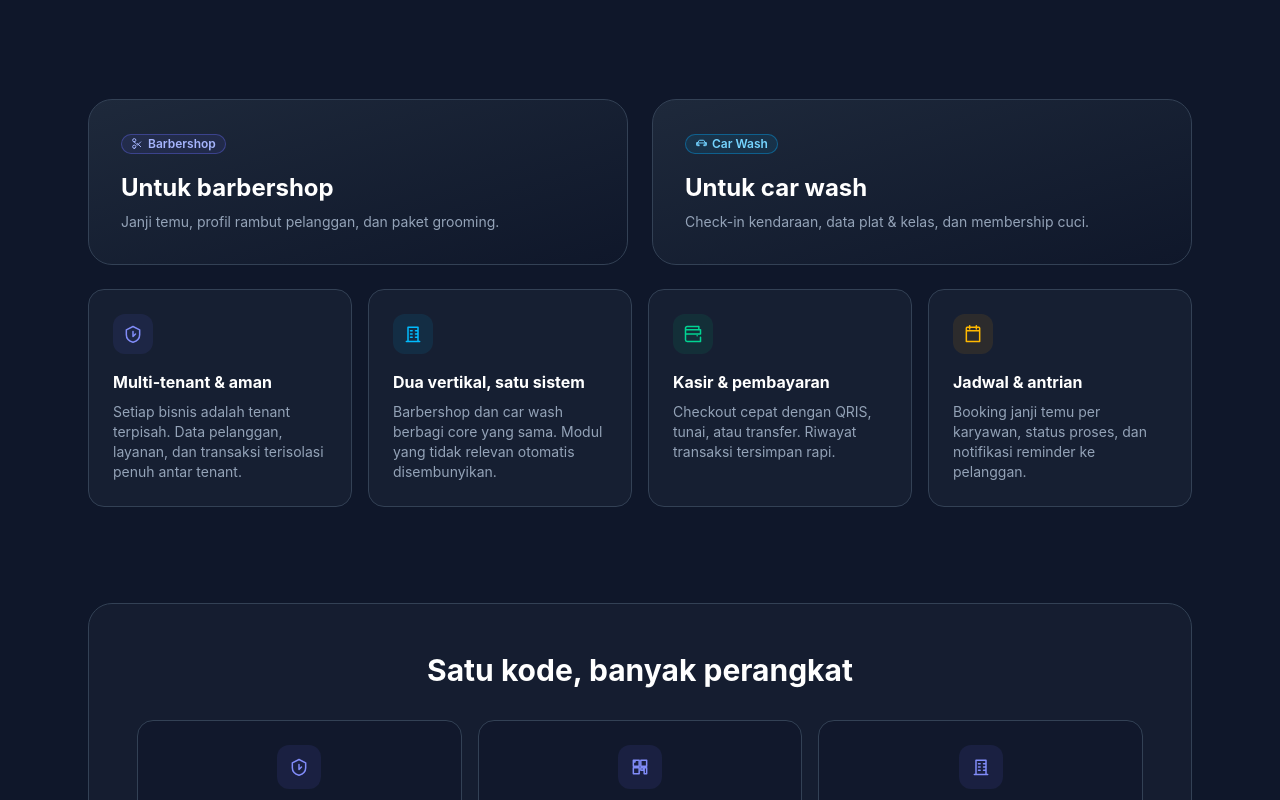
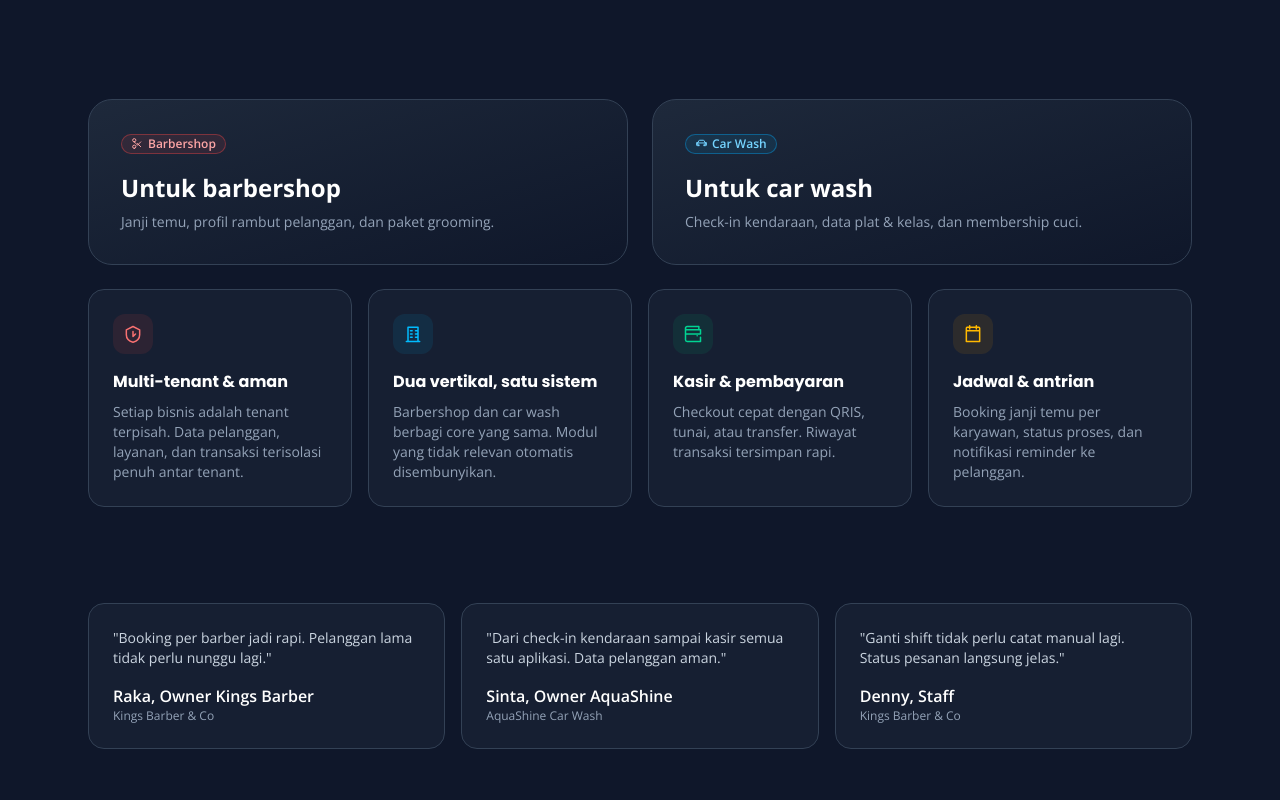
Before and after one commit to khayzerrrrr/washcut-, a React (Vite) app in the folder apps/web/: page / in a window 1280 px wide. Shown: the part 720-1520 px from the top of the page. Built offline with nearby package versions, Linux system fonts and the light colour scheme.

Commit message:
UI/UX redesign via skill ui-ux-pro-max: aksen merah premium, Poppins/Open Sans, skeleton loading, landing social proof + docs/design.md

```diff
--- a/apps/web/src/App.tsx
+++ b/apps/web/src/App.tsx
@@ -12,6 +12,7 @@ import { Bookings } from './pages/Bookings';
 import { Checkout } from './pages/Checkout';
 import { TenantsAdmin } from './pages/TenantsAdmin';
 import { AppLayout } from './components/layout/AppLayout';
+import { Skeleton } from './components/ui/Card';
 
 function BusinessGate() {
   const { businessId } = useParams();
@@ -23,7 +24,17 @@ function BusinessGate() {
   }, [businessId]);
 
   if (missing) return <div className="p-10 text-center text-ink-500">Bisnis tidak ditemukan.</div>;
-  if (!business) return <div className="p-10 text-center text-ink-400">Memuat...</div>;
+  if (!business)
+    return (
+      <div className="p-8">
+        <Skeleton className="mb-4 h-8 w-64" />
+        <div className="grid gap-4 sm:grid-cols-2 lg:grid-cols-4">
+          {Array.from({ length: 4 }).map((_, i) => (
+            <Skeleton key={i} className="h-24" />
+          ))}
+        </div>
+      </div>
+    );
   return <AppLayout business={business} />;
 }
 
--- a/apps/web/src/components/ui/Modal.tsx
+++ b/apps/web/src/components/ui/Modal.tsx
@@ -9,7 +9,7 @@ export function Modal({ open, onClose, title, children, wide }: { open: boolean;
         onClick={(e) => e.stopPropagation()}
       >
         <div className="sticky top-0 flex items-center justify-between border-b border-ink-200 bg-white px-5 py-4">
-          <h3 className="font-bold text-ink-900">{title}</h3>
+          <h3 className="font-display font-bold text-ink-900">{title}</h3>
           <button onClick={onClose} className="rounded-lg p-1.5 text-ink-400 hover:bg-ink-100 hover:text-ink-700">
             <svg width="20" height="20" viewBox="0 0 24 24" fill="none" stroke="currentColor" strokeWidth="2">
               <path d="M18 6 6 18M6 6l12 12" />
--- a/apps/web/src/index.css
+++ b/apps/web/src/index.css
@@ -1,17 +1,21 @@
+@import url('https://fonts.googleapis.com/css2?family=Open+Sans:wght@400;500;600;700&family=Poppins:wght@500;600;700;800&display=swap');
 @import "tailwindcss";
 
 @theme {
-  --font-sans: "Inter", ui-sans-serif, system-ui, sans-serif;
-  --color-brand-50: #eef2ff;
-  --color-brand-100: #e0e7ff;
-  --color-brand-200: #c7d2fe;
-  --color-brand-300: #a5b4fc;
-  --color-brand-400: #818cf8;
-  --color-brand-500: #6366f1;
-  --color-brand-600: #4f46e5;
-  --color-brand-700: #4338ca;
-  --color-brand-800: #3730a3;
-  --color-brand-900: #312e81;
+  --font-sans: "Open Sans", ui-sans-serif, system-ui, sans-serif;
+  --font-display: "Poppins", ui-sans-serif, system-ui, sans-serif;
+
+  --color-brand-50: #fef2f2;
+  --color-brand-100: #fee2e2;
+  --color-brand-200: #fecaca;
+  --color-brand-300: #fca5a5;
+  --color-brand-400: #f87171;
+  --color-brand-500: #ef4444;
+  --color-brand-600: #dc2626;
+  --color-brand-700: #b91c1c;
+  --color-brand-800: #991b1b;
+  --color-brand-900: #7f1d1d;
+
   --color-ink-50: #f8fafc;
   --color-ink-100: #f1f5f9;
   --color-ink-200: #e2e8f0;
@@ -28,17 +32,33 @@ html {
   scroll-behavior: smooth;
 }
 
+@media (prefers-reduced-motion: reduce) {
+  html {
+    scroll-behavior: auto;
+  }
+  *,
+  *::before,
+  *::after {
+    animation-duration: 0.01ms !important;
+    transition-duration: 0.01ms !important;
+  }
+}
+
 body {
   @apply bg-ink-50 text-ink-900 antialiased;
 }
 
+:focus-visible {
+  @apply outline-2 outline-offset-2 outline-brand-600;
+}
+
 @layer components {
   .card {
-    @apply bg-white rounded-2xl border border-ink-200/70 shadow-[0_1px_3px_rgba(15,23,42,0.05)];
+    @apply bg-white rounded-2xl border border-ink-200/80 shadow-sm;
   }
 
   .input {
-    @apply w-full rounded-xl border border-ink-300 bg-white px-3.5 py-2.5 text-sm text-ink-900 placeholder:text-ink-400 focus:outline-none focus:ring-2 focus:ring-brand-500/30 focus:border-brand-500 transition;
+    @apply w-full rounded-xl border border-ink-300 bg-white px-3.5 py-2.5 text-sm text-ink-900 placeholder:text-ink-400 focus:outline-none focus:ring-2 focus:ring-brand-600/25 focus:border-brand-500 transition;
   }
 
   .label {
@@ -73,3 +93,7 @@ body {
 @utility btn-outline {
   @apply inline-flex items-center justify-center gap-2 rounded-xl px-4 py-2.5 text-sm font-semibold transition-colors cursor-pointer select-none border border-ink-300 text-ink-700 hover:bg-ink-50 hover:border-ink-400;
 }
+
+@utility font-display {
+  font-family: var(--font-display);
+}
--- a/apps/web/src/pages/BusinessSelect.tsx
+++ b/apps/web/src/pages/BusinessSelect.tsx
@@ -41,7 +41,7 @@ export function BusinessSelect() {
           <Link to="/" className="text-sm font-semibold text-ink-500 hover:text-ink-800">← Beranda</Link>
           <span className="badge ring-1 ring-inset ring-brand-200 bg-brand-50 text-brand-700">Owner</span>
         </div>
-        <h1 className="text-2xl font-bold text-ink-900">Pilih Bisnis</h1>
+        <h1 className="font-display text-2xl font-bold text-ink-900">Pilih Bisnis</h1>
         <p className="mt-1 text-sm text-ink-500">Anda memiliki {list.length} bisnis. Pilih untuk masuk ke dashboard.</p>
 
         <div className="mt-6 grid gap-4 sm:grid-cols-2">
--- a/apps/web/src/pages/Landing.tsx
+++ b/apps/web/src/pages/Landing.tsx
@@ -31,7 +31,7 @@ const features = [
 export function Landing() {
   return (
     <div className="min-h-screen bg-ink-900 text-white">
-      <div className="pointer-events-none fixed inset-0 bg-[radial-gradient(ellipse_at_top,rgba(79,70,229,0.18),transparent_60%)]" />
+      <div className="pointer-events-none fixed inset-0 bg-[radial-gradient(ellipse_at_top,rgba(220,38,38,0.16),transparent_60%)]" />
 
       <header className="relative mx-auto flex max-w-6xl items-center justify-between px-6 py-5">
         <div className="flex items-center gap-2">
@@ -49,7 +49,7 @@ export function Landing() {
         <span className="badge ring-1 ring-inset ring-brand-500/40 bg-brand-500/10 text-brand-300">
           Platform SaaS untuk bisnis jasa lokal
         </span>
-        <h1 className="mx-auto mt-6 max-w-3xl text-4xl font-extrabold leading-tight tracking-tight sm:text-6xl">
+        <h1 className="font-display mx-auto mt-6 max-w-3xl text-4xl font-extrabold leading-tight tracking-tight sm:text-6xl">
           Satu dashboard untuk <span className="text-brand-400">barbershop</span> dan{' '}
           <span className="text-sky-400">car wash</span>
         </h1>
@@ -95,16 +95,34 @@ export function Landing() {
               <span className={`inline-flex h-10 w-10 items-center justify-center rounded-xl ${f.tone}`}>
                 <Icon name={f.icon} size={20} />
               </span>
-              <h3 className="mt-4 font-bold">{f.title}</h3>
+              <h3 className="font-display mt-4 font-bold">{f.title}</h3>
               <p className="mt-2 text-sm text-ink-400">{f.desc}</p>
             </div>
           ))}
         </div>
       </section>
 
+      <section className="relative mx-auto max-w-6xl px-6 py-12">
+        <div className="grid gap-4 md:grid-cols-3">
+          {[
+            ['Raka, Owner Kings Barber', 'Booking per barber jadi rapi. Pelanggan lama tidak perlu nunggu lagi.', 'Kings Barber & Co'],
+            ['Sinta, Owner AquaShine', 'Dari check-in kendaraan sampai kasir semua satu aplikasi. Data pelanggan aman.', 'AquaShine Car Wash'],
+            ['Denny, Staff', 'Ganti shift tidak perlu catat manual lagi. Status pesanan langsung jelas.', 'Kings Barber & Co'],
+          ].map(([name, quote, role]) => (
+            <figure key={name} className="rounded-2xl border border-ink-700 bg-ink-800/50 p-6">
+              <p className="text-sm text-ink-300">"{quote}"</p>
+              <figcaption className="mt-4">
+                <p className="font-semibold text-white">{name}</p>
+                <p className="text-xs text-ink-400">{role}</p>
+              </figcaption>
+            </figure>
+          ))}
+        </div>
+      </section>
+
       <section id="platform" className="relative mx-auto max-w-6xl px-6 py-12">
         <div className="rounded-3xl border border-ink-700 bg-ink-800/40 p-8 sm:p-12">
-          <h2 className="text-center text-2xl font-bold sm:text-3xl">Satu kode, banyak perangkat</h2>
+          <h2 className="font-display text-center text-2xl font-bold sm:text-3xl">Satu kode, banyak perangkat</h2>
           <div className="mt-8 grid gap-4 text-center sm:grid-cols-3">
             {[
               ['iPhone', 'PWA — install dari Safari', 'shield'],
--- a/apps/web/src/pages/Login.tsx
+++ b/apps/web/src/pages/Login.tsx
@@ -11,7 +11,7 @@ export function Login() {
       <div className="w-full max-w-sm">
         <div className="mb-8 flex flex-col items-center">
           <span className="flex h-14 w-14 items-center justify-center rounded-2xl bg-brand-600 text-2xl font-black text-white">W</span>
-          <h1 className="mt-4 text-2xl font-bold text-white">Masuk ke WashCut</h1>
+          <h1 className="font-display mt-4 text-2xl font-bold text-white">Masuk ke WashCut</h1>
           <p className="mt-1 text-sm text-ink-400">Kelola barbershop & car wash Anda</p>
         </div>
 
```
Also changed, not shown: apps/web/src/components/ui/Card.tsx (+20 -2 lines), apps/web/src/pages/Bookings.tsx (+12 -3 lines), apps/web/src/pages/Checkout.tsx (+16 -8 lines), apps/web/src/pages/Customers.tsx (+19 -5 lines), apps/web/src/pages/Dashboard.tsx (+26 -6 lines), apps/web/src/pages/Services.tsx (+13 -5 lines), 3 other files (tests, documents, lock files or other folders).
